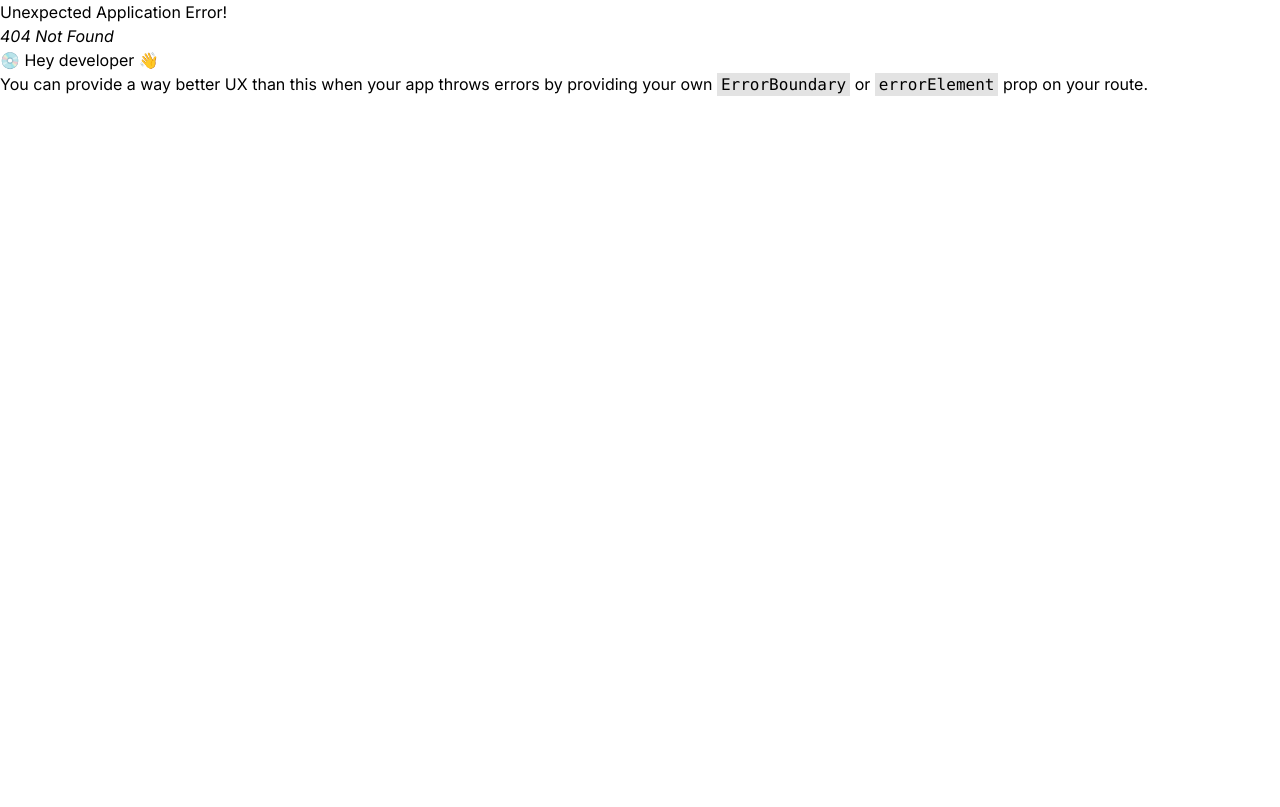
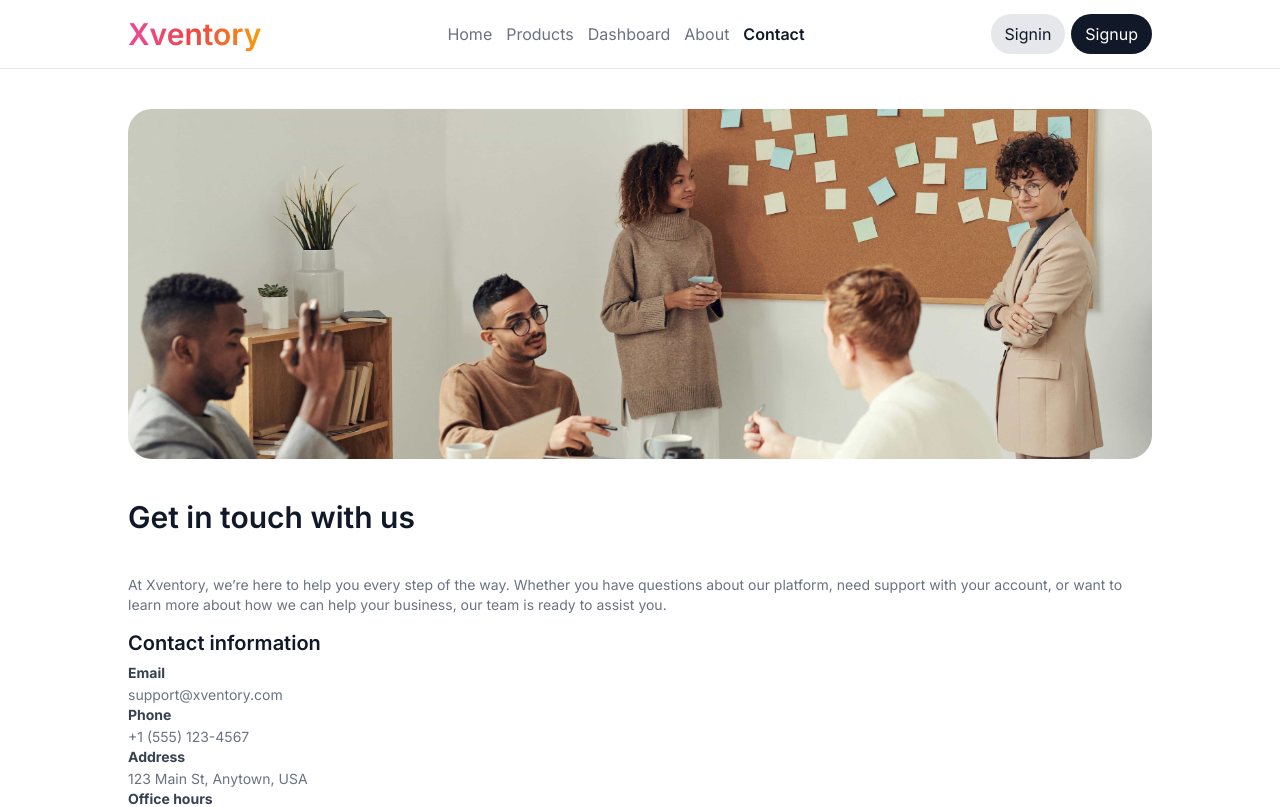
Before and after one commit to faisalchy64/inventory-frontend, a React (Vite) app: page /contact in a window 1280 px wide. Before the commit this address had no page. Shown: the top 807 px of the page. Built offline with nearby package versions, Linux system fonts and the light colour scheme.

Commit message:
feat: Create Contact.jsx page

```diff
--- a/src/components/Navbar.jsx
+++ b/src/components/Navbar.jsx
@@ -22,6 +22,11 @@ const uris = [
     id: 4,
     path: "/about",
     name: "About",
+  },
+  {
+    id: 5,
+    path: "/contact",
+    name: "Contact",
   },
 ];
 
--- /dev/null
+++ b/src/pages/Contact.jsx
@@ -0,0 +1,52 @@
+import contact from "../assets/contact.jpg";
+
+export default function Contact() {
+  return (
+    <section className="w-4/5 min-h-[500px] flex flex-col gap-10 py-10 mx-auto">
+      <div className="h-[350px] rounded-3xl overflow-hidden">
+        <img
+          src={contact}
+          alt="Contact image"
+          className="w-full h-full object-cover"
+        />
+      </div>
+
+      <h1 className="text-2xl md:text-3xl font-semibold text-gray-900">
+        Get in touch with us
+      </h1>
+
+      <div className="flex flex-col gap-3.5">
+        <p className="text-sm text-gray-500">
+          At Xventory, we’re here to help you every step of the way. Whether you
+          have questions about our platform, need support with your account, or
+          want to learn more about how we can help your business, our team is
+          ready to assist you.
+        </p>
+
+        <div className="flex flex-col gap-1.5">
+          <h3 className="text-xl font-semibold text-gray-900">
+            Contact information
+          </h3>
+          <ul className="text-sm text-gray-500">
+            <li className="flex flex-col gap-0.5">
+              <span className="font-bold text-gray-700">Email</span>
+              <span>support@xventory.com</span>
+            </li>
+            <li className="flex flex-col gap-0.5">
+              <span className="font-bold text-gray-700">Phone</span>
+              <span>+1 (555) 123-4567</span>
+            </li>
+            <li className="flex flex-col gap-0.5">
+              <span className="font-bold text-gray-700">Address</span>
+              <span>123 Main St, Anytown, USA</span>
+            </li>
+            <li className="flex flex-col gap-0.5">
+              <span className="font-bold text-gray-700">Office hours</span>
+              <span>Mon - Fri, 9AM - 5PM</span>
+            </li>
+          </ul>
+        </div>
+      </div>
+    </section>
+  );
+}
--- a/src/router.jsx
+++ b/src/router.jsx
@@ -3,6 +3,7 @@ import Main from "./layout/Main";
 import Home from "./pages/Home";
 import Products from "./pages/Products";
 import About from "./pages/About";
+import Contact from "./pages/Contact";
 
 const router = createBrowserRouter([
   {
@@ -21,6 +22,10 @@ const router = createBrowserRouter([
         path: "/about",
         element: <About />,
       },
+      {
+        path: "/contact",
+        element: <Contact />,
+      },
     ],
   },
 ]);
```
Also changed, not shown: src/assets/contact.jpg (added).
